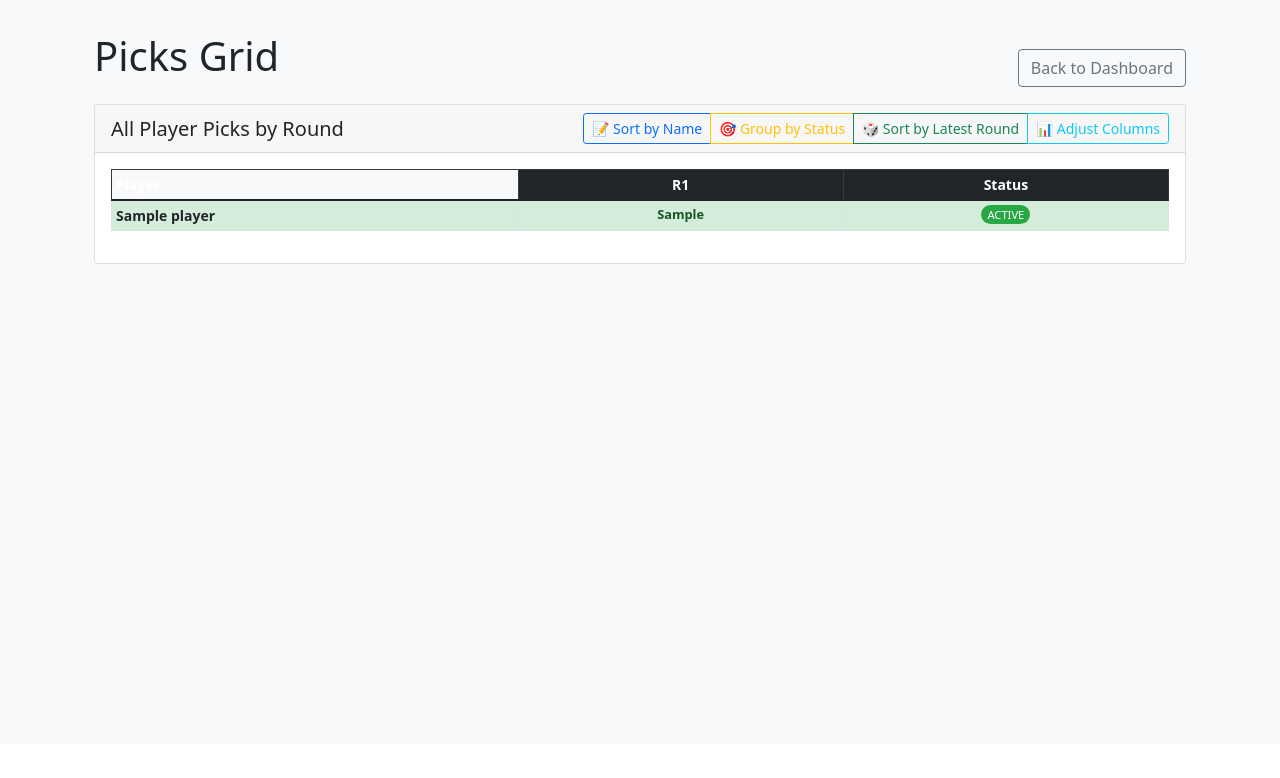
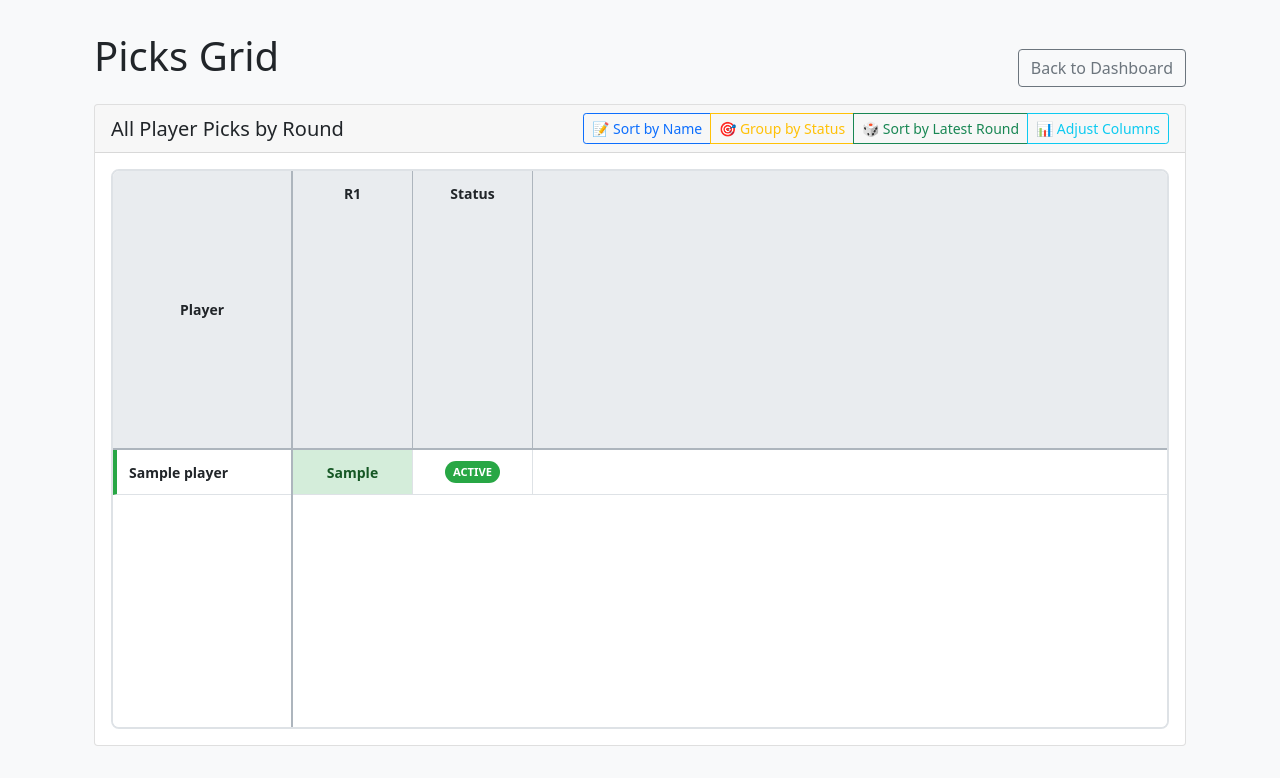
Before and after one commit to sevy71/LMS2, a Flask app: page /picks-grid in a window 1280 px wide. Shown: the part 56-834 px from the top of the page. Before the commit the page ends 320 px from the top, so only its background shows below. Run offline with Flask 3, Linux system fonts and the light colour scheme; the visitor is signed in with stand-in values (Sample User, id 1); tables that the repository leaves empty hold one stand-in row (values such as "Sample post").

Commit message:
Spreadsheet Features Implemented

```diff
--- a/lms_automation/templates/picks_grid.html
+++ b/lms_automation/templates/picks_grid.html
@@ -46,7 +46,7 @@
                 </div>
             </div>
 
-            <div id="grid-container" class="table-responsive">
+            <div id="grid-container" class="spreadsheet-container">
                 <p>Loading picks data...</p>
             </div>
         </div>
@@ -54,46 +54,138 @@
 </div>
 
 <style>
-.picks-table {
+/* Spreadsheet Container */
+.spreadsheet-container {
+    height: 70vh;
+    max-height: 800px;
+    border: 2px solid #dee2e6;
+    border-radius: 8px;
+    overflow: hidden;
+    position: relative;
+    background: white;
+}
+
+/* Main Grid */
+.spreadsheet-grid {
+    display: grid;
+    height: 100%;
+    overflow: hidden;
+}
+
+/* Frozen Corner (top-left) */
+.grid-corner {
+    position: sticky;
+    top: 0;
+    left: 0;
+    z-index: 30;
+    background: #e9ecef;
+    border-right: 2px solid #adb5bd;
+    border-bottom: 2px solid #adb5bd;
+    display: flex;
+    align-items: center;
+    justify-content: center;
+    font-weight: bold;
     font-size: 0.875rem;
 }
 
-.picks-table th.name-col {
-    min-width: 150px;
-    width: 150px;
+/* Frozen Headers (top row) */
+.grid-headers {
+    position: sticky;
+    top: 0;
+    z-index: 20;
+    background: #e9ecef;
+    border-bottom: 2px solid #adb5bd;
+    display: grid;
+    grid-auto-columns: 120px;
+    grid-auto-flow: column;
+    overflow-x: auto;
+    scrollbar-width: none;
+    -ms-overflow-style: none;
+}
+
+.grid-headers::-webkit-scrollbar {
+    display: none;
+}
+
+.header-cell {
+    padding: 12px 8px;
+    border-right: 1px solid #adb5bd;
+    background: #e9ecef;
+    font-weight: bold;
+    text-align: center;
+    font-size: 0.875rem;
+    position: relative;
+    cursor: col-resize;
+}
+
+.header-cell:hover {
+    background: #d6d9dc;
+}
+
+/* Frozen Name Column */
+.grid-names {
     position: sticky;
     left: 0;
-    background-color: #f8f9fa;
     z-index: 10;
+    background: white;
+    border-right: 2px solid #adb5bd;
+    overflow-y: auto;
+    scrollbar-width: none;
+    -ms-overflow-style: none;
 }
 
-.picks-table td.name-col {
-    min-width: 150px;
-    width: 150px;
-    position: sticky;
-    left: 0;
-    background-color: inherit;
-    font-weight: 600;
-    z-index: 5;
+.grid-names::-webkit-scrollbar {
+    display: none;
 }
 
-.picks-table th.round-col {
-    min-width: 120px;
-    width: 120px;
-    text-align: center;
+.name-cell {
+    padding: 10px 12px;
+    border-bottom: 1px solid #dee2e6;
+    background: white;
+    font-weight: 600;
+    font-size: 0.875rem;
+    min-height: 45px;
+    display: flex;
+    align-items: center;
+    position: relative;
 }
 
-.picks-table td.round-col {
-    min-width: 120px;
-    width: 120px;
-    text-align: center;
-    font-size: 0.8rem;
+/* Data Grid */
+.grid-data {
+    overflow: auto;
+    background: white;
 }
 
-.pick-cell {
-    padding: 4px 8px !important;
+.data-row {
+    display: grid;
+    grid-auto-columns: 120px;
+    grid-auto-flow: column;
+    border-bottom: 1px solid #dee2e6;
+    min-height: 45px;
 }
 
+.data-cell {
+    padding: 10px 8px;
+    border-right: 1px solid #dee2e6;
+    text-align: center;
+    font-size: 0.875rem;
+    display: flex;
+    align-items: center;
+    justify-content: center;
+    position: relative;
+    background: white;
+}
+
+/* Alternating row colors */
+.data-row:nth-child(even) .data-cell {
+    background-color: #f8f9fa;
+}
+
+.name-cell:nth-child(even) {
+    background-color: #f8f9fa;
+}
+
+/* Pick status styles */
 .pick-winner {
     background-color: #d4edda !important;
     color: #155724;
@@ -111,22 +203,25 @@
     color: #856404;
 }
 
-.player-eliminated {
-    background-color: #f8d7da;
+/* Player status row indicators */
+.name-cell.player-eliminated {
+    border-left: 4px solid #dc3545;
 }
 
-.player-active {
-    background-color: #d4edda;
+.name-cell.player-active {
+    border-left: 4px solid #28a745;
 }
 
-.player-winner {
-    background-color: #cce5ff;
+.name-cell.player-winner {
+    border-left: 4px solid #007bff;
 }
 
+/* Status badges */
 .status-badge {
     font-size: 0.7rem;
-    padding: 2px 6px;
-    border-radius: 10px;
+    padding: 3px 8px;
+    border-radius: 12px;
+    font-weight: bold;
 }
 
 .status-active {
@@ -142,6 +237,52 @@
 .status-winner {
     background-color: #007bff;
     color: white;
+}
+
+/* Group headers for status sorting */
+.group-header {
+    grid-column: 1 / -1;
+    padding: 8px 16px;
+    background: #6c757d;
+    color: white;
+    font-weight: bold;
+    text-align: center;
+    font-size: 0.875rem;
+}
+
+/* Scrollbar styling */
+.grid-data::-webkit-scrollbar {
+    width: 12px;
+    height: 12px;
+}
+
+.grid-data::-webkit-scrollbar-track {
+    background: #f1f1f1;
+}
+
+.grid-data::-webkit-scrollbar-thumb {
+    background: #c1c1c1;
+    border-radius: 6px;
+}
+
+.grid-data::-webkit-scrollbar-thumb:hover {
+    background: #a8a8a8;
+}
+
+/* Responsive adjustments */
+@media (max-width: 768px) {
+    .spreadsheet-container {
+        height: 60vh;
+    }
+
+    .grid-corner {
+        width: 120px;
+    }
+
+    .header-cell,
+    .data-cell {
+        min-width: 100px;
+    }
 }
 </style>
 {% endblock %}
@@ -213,20 +354,22 @@ document.addEventListener('DOMContentLoaded', function() {
             });
         }
 
-        let tableHtml = '<table class="table table-bordered table-sm picks-table">';
+        // Create spreadsheet grid structure
+        let gridHtml = '<div class="spreadsheet-grid" style="grid-template-columns: 180px 1fr;">';
 
-        // --- Render Header ---
-        tableHtml += '<thead class="table-dark"><tr>';
-        tableHtml += '<th class="name-col">Player</th>';
+        // Top-left corner
+        gridHtml += '<div class="grid-corner">Player</div>';
+
+        // Headers
+        gridHtml += '<div class="grid-headers">';
         rounds.forEach(roundNumber => {
-            tableHtml += `<th class="round-col">R${roundNumber}</th>`;
+            gridHtml += `<div class="header-cell" data-round="${roundNumber}">R${roundNumber}</div>`;
         });
-        tableHtml += '<th class="round-col">Status</th>';
-        tableHtml += '</tr></thead>';
+        gridHtml += '<div class="header-cell">Status</div>';
+        gridHtml += '</div>';
 
-        // --- Render Body ---
-        tableHtml += '<tbody>';
-
+        // Name column
+        gridHtml += '<div class="grid-names">';
         let currentGroup = '';
         players.forEach((player, index) => {
             // Add group separator for status sorting
@@ -234,36 +377,71 @@ document.addEventListener('DOMContentLoaded', function() {
                 currentGroup = player.status;
                 const groupName = player.status.charAt(0).toUpperCase() + player.status.slice(1);
                 const badgeClass = `status-${player.status}`;
-                tableHtml += `<tr class="table-secondary"><td colspan="${rounds.length + 2}" class="text-center">
-                    <strong><span class="status-badge ${badgeClass}">${groupName} Players</span></strong>
-                </td></tr>`;
+                gridHtml += `<div class="name-cell group-header">
+                    <span class="status-badge ${badgeClass}">${groupName} Players</span>
+                </div>`;
             }
 
-            let rowClass = `player-${player.status}`;
+            const statusClass = `player-${player.status}`;
+            gridHtml += `<div class="name-cell ${statusClass}">${player.name}</div>`;
+        });
+        gridHtml += '</div>';
 
-            tableHtml += `<tr class="${rowClass}">`;
+        // Data grid
+        gridHtml += '<div class="grid-data" id="dataGrid">';
+        currentGroup = '';
+        players.forEach((player, index) => {
+            // Add group separator for status sorting
+            if (sortBy === 'status' && currentGroup !== player.status) {
+                currentGroup = player.status;
+                gridHtml += '<div class="data-row"><div class="group-header"></div></div>';
+            }
 
-            // Player name column (sticky)
-            tableHtml += `<td class="name-col"><strong>${player.name}</strong></td>`;
+            gridHtml += '<div class="data-row">';
 
             // Round columns
             rounds.forEach(roundNumber => {
                 const pickData = player.picks[roundNumber];
                 const pickInfo = getPickInfo(pickData, roundNumber);
-                const cellClass = `round-col pick-cell ${pickInfo.class}`;
-                tableHtml += `<td class="${cellClass}" title="${pickInfo.tooltip}">${pickInfo.display}</td>`;
+                gridHtml += `<div class="data-cell ${pickInfo.class}" title="${pickInfo.tooltip}">${pickInfo.display}</div>`;
             });
 
             // Status column
             const statusBadge = `<span class="status-badge status-${player.status}">${player.status.toUpperCase()}</span>`;
-            tableHtml += `<td class="round-col">${statusBadge}</td>`;
+            gridHtml += `<div class="data-cell">${statusBadge}</div>`;
 
-            tableHtml += '</tr>';
+            gridHtml += '</div>';
         });
-        tableHtml += '</tbody>';
+        gridHtml += '</div>';
 
-        tableHtml += '</table>';
-        gridContainer.innerHTML = tableHtml;
+        gridHtml += '</div>';
+        gridContainer.innerHTML = gridHtml;
+
+        // Sync scrolling between headers and data
+        syncScrolling();
+    }
+
+    function syncScrolling() {
+        const headers = document.querySelector('.grid-headers');
+        const dataGrid = document.querySelector('.grid-data');
+        const names = document.querySelector('.grid-names');
+
+        if (!headers || !dataGrid || !names) return;
+
+        // Sync horizontal scrolling between headers and data
+        dataGrid.addEventListener('scroll', function() {
+            headers.scrollLeft = dataGrid.scrollLeft;
+        });
+
+        // Sync vertical scrolling between names and data
+        dataGrid.addEventListener('scroll', function() {
+            names.scrollTop = dataGrid.scrollTop;
+        });
+
+        // Also sync when scrolling the names column
+        names.addEventListener('scroll', function() {
+            dataGrid.scrollTop = names.scrollTop;
+        });
     }
 
     function getPickInfo(pickData, roundNumber) {
@@ -358,14 +536,25 @@ function updateColumnWidth(type, value) {
     displayElement.textContent = value + 'px';
 
     if (type === 'name') {
-        document.querySelectorAll('.name-col').forEach(col => {
-            col.style.minWidth = value + 'px';
-            col.style.width = value + 'px';
+        // Update name column width
+        const grid = document.querySelector('.spreadsheet-grid');
+        if (grid) {
+            grid.style.gridTemplateColumns = `${value}px 1fr`;
+        }
+        document.querySelectorAll('.name-cell').forEach(cell => {
+            cell.style.width = value + 'px';
         });
     } else if (type === 'round') {
-        document.querySelectorAll('.round-col').forEach(col => {
-            col.style.minWidth = value + 'px';
-            col.style.width = value + 'px';
+        // Update round column widths
+        const headers = document.querySelector('.grid-headers');
+        const dataRows = document.querySelectorAll('.data-row');
+
+        if (headers) {
+            headers.style.gridAutoColumns = value + 'px';
+        }
+
+        dataRows.forEach(row => {
+            row.style.gridAutoColumns = value + 'px';
         });
     }
 }
```
